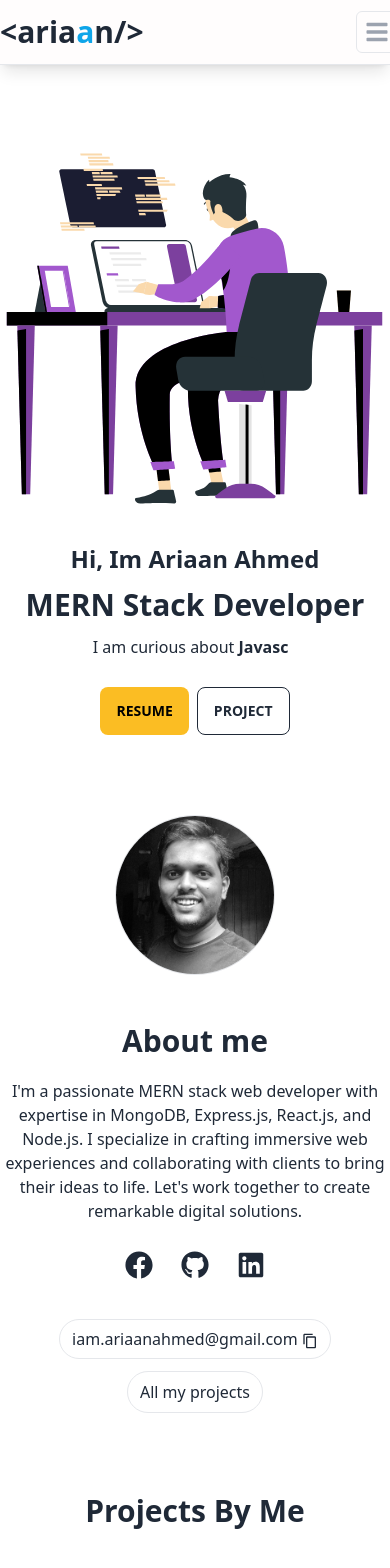
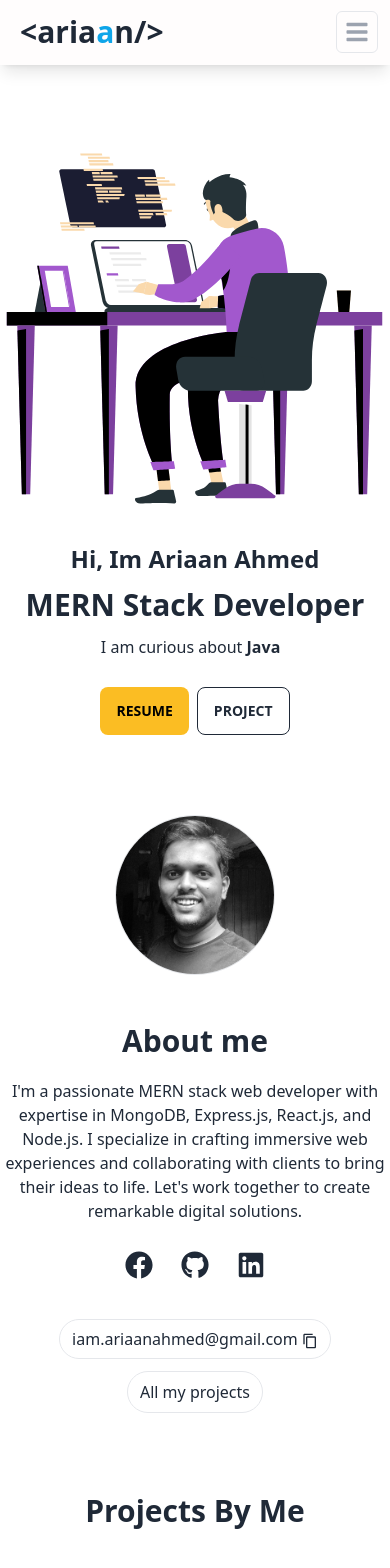
Before and after one commit to ariaanahmed/portfolio-website, a React (Vite) app: page / in a window 390 px wide. Shown: the top 1568 px of the page. Built offline with nearby package versions, Linux system fonts and the light colour scheme.

Commit message:
navbar moving problem is fixed

```diff
--- a/src/main.jsx
+++ b/src/main.jsx
@@ -10,7 +10,7 @@ import { router } from './Routes/Routes';
 
 ReactDOM.createRoot(document.getElementById('root')).render(
   <React.StrictMode>
-    <div className='max-w-screen-2xl mx-auto'>
+    <div className='max-w-screen-2xl mx-auto shadow-lg'>
       <RouterProvider router={router} />
     </div>
   </React.StrictMode>,
--- a/src/pages/About/About.jsx
+++ b/src/pages/About/About.jsx
@@ -4,8 +4,9 @@ import ariaan from '../../assets/projects/ariaan_ahmed.JPG'
 import { Link } from 'react-router-dom';
 import { toast } from 'react-toastify';
 
-import { useRef } from 'react';
+import { useEffect, useRef } from 'react';
 import copy from 'clipboard-copy';
+import Aos from 'aos';
 
 
 const About = () => {
@@ -29,8 +30,12 @@ const About = () => {
         });
     };
 
+    useEffect(() => {
+        Aos.init({ duration: 3000 })
+    }, [])
+
     return (
-        <div className='my-20'>
+        <div className='my-20' data-aos="fade-left">
             <div className='mx-auto text-center md:w-8/12'>
                 <img src={ariaan} className='w-40 mx-auto rounded-full border' alt="ariaan-img" />
                 <h1 className='text-center font-bold text-3xl px-3 mt-12 mb-5'>About me</h1>
@@ -46,8 +51,8 @@ const About = () => {
                         <FaLinkedin className='w-7 h-7' />
                     </Link>
                 </div>
-                <div className='mt-12 flex flex-col md:flex-row justify-center items-center gap-5' ref={copyRef}>
-                    <Link onClick={handleCopy}>
+                <div className='mt-12 flex flex-col md:flex-row justify-center items-center gap-5'>
+                    <Link ref={copyRef} onClick={handleCopy}>
                         <span onClick={notify} title='Click to copy' className='border py-2 px-3 rounded-full'>iam.ariaanahmed@gmail.com <MdContentCopy className='inline' /> </span>
                     </Link>
                     <Link to="/projects" className='border py-2 px-3 rounded-full'> All my projects</Link>
--- a/src/pages/Home/Banner/Banner.jsx
+++ b/src/pages/Home/Banner/Banner.jsx
@@ -15,7 +15,7 @@ const Banner = () => {
         <div className="mt-14">
             <div className="flex flex-col md:flex-row-reverse w-full items-center justify-around space-y-8">
                 <div data-aos="fade-left">
-                    <Lottie animationData={coding} loop={true} className="ml-auto w-full" /* style={{width: '31rem'}} */ ></Lottie>
+                    <Lottie animationData={coding} loop={true} className="ml-auto w-full" ></Lottie>
                 </div>
                 <div className="space-y-3" data-aos="fade-right">
                     <h1 className="text-center font-bold text-">
--- a/src/pages/Home/Home/Home.jsx
+++ b/src/pages/Home/Home/Home.jsx
@@ -5,7 +5,7 @@ import Banner from "../Banner/Banner";
 
 const Home = () => {
     return (
-        <div>
+        <div className="overflow-hidden">
             <Banner/>
             <About/>
             <Projects/>
--- a/src/pages/Projects/Projects.jsx
+++ b/src/pages/Projects/Projects.jsx
@@ -25,7 +25,7 @@ const Projects = () => {
                     <div className="card-body w-full">
                         <h2 className="card-title">The Car Store</h2>
                         <p><small className='font-medium'>Technology used</small></p>
-                        <ul className='flex flex-col lg:flex-row items-start md:items-start lg:items-start gap-3 text-xs font-medium'>
+                        <ul className='flex flex-col lg:flex-row items-start gap-3 text-xs font-medium'>
                             <li>React</li>
                             <li>Tailwind</li>
                             <li>MongoDB</li>
@@ -48,7 +48,7 @@ const Projects = () => {
                     <div className="card-body w-full">
                         <h2 className="card-title">The Sport Club</h2>
                         <p><small className='font-medium'>Technology used</small></p>
-                        <ul className='flex flex-col lg:flex-row items-start md:items-start lg:items-start gap-3 text-xs font-medium'>
+                        <ul className='flex flex-col lg:flex-row items-start gap-3 text-xs font-medium'>
                             <li>React</li>
                             <li>Tailwind</li>
                             <li>MongoDB</li>
@@ -71,7 +71,7 @@ const Projects = () => {
                     <div className="card-body w-full">
                         <h2 className="card-title">The Chef Hunt</h2>
                         <p><small className='font-medium'>Technology used</small></p>
-                        <ul className='flex flex-col lg:flex-row items-start md:items-start lg:items-start gap-3 text-xs font-medium'>
+                        <ul className='flex flex-col lg:flex-row items-start gap-3 text-xs font-medium'>
                             <li>React</li>
                             <li>Tailwind</li>
                             <li>MongoDB</li>
--- a/src/pages/Shared/Navbar/Navbar.jsx
+++ b/src/pages/Shared/Navbar/Navbar.jsx
@@ -1,6 +1,7 @@
 import { useEffect, useState } from 'react';
 import { FaBars, FaMoon, FaSun } from 'react-icons/fa';
 import { Link, NavLink } from 'react-router-dom';
+import resume from '../../../assets/resume/resume of  arian ahmed.pdf'
 
 const Navbar = () => {
     const [isMenuOpen, setMenuOpen] = useState(false);
@@ -34,14 +35,22 @@ const Navbar = () => {
 
             <NavLink to="/about" className={({ isActive }) => isActive ? 'bg-gray-700 text-white block px-3 py-2 rounded-md font-semibold capitalize' : 'fw-bold text-decoration-none font-semibold capitalize px-3 py-2'}>about</NavLink>
 
-            <Link to="/">
+            <a href={resume} download={resume}>
                 <button className="btn bg-warning btn-outline  border-0 text-black font-thin font-concertOne mt-3 mb-1 md:mb-0 md:mt-0">Hire me</button>
-            </Link>
+            </a>
+
+            <label className="swap swap-rotate">
+                <input type="checkbox" onChange={handleToggle} checked={theme === "light" ? false : true} />
+                {/* sun icon */}
+                <FaSun className="swap-on fill-current w-6 h-6 text-white" />
+                {/* moon icon */}
+                <FaMoon className="swap-off fill-current w-6 h-6" />
+            </label>
         </div>
     </>
 
     return (
-        <nav className=' bg-red-50 bg-opacity-20 backdrop-blur-sm border-b shadow-lg sticky top-0 z-10'>
+        <nav className=' bg-red-50 bg-opacity-20 backdrop-blur-sm shadow-lg sticky top-0 z-10 px-5' style={{borderBottom: '1px solid rgba(0,0,0,0.0)'}}>
             <div className="mx-auto text-center">
                 <div className="relative flex items-center justify-between h-16">
                     <div className="flex items-center justify-between w-full">
@@ -53,13 +62,7 @@ const Navbar = () => {
                         <div className="hidden md:block">
                             <div className="flex space-x-4 justify-center items-center">
                                 {navOptions}
-                                <label className="swap swap-rotate">
-                                    <input type="checkbox" onChange={handleToggle} checked={theme === "light" ? false : true} />
-                                    {/* sun icon */}
-                                    <FaSun className="swap-on fill-current w-6 h-6 text-white" />
-                                    {/* moon icon */}
-                                    <FaMoon className="swap-off fill-current w-6 h-6" />
-                                </label>
+
                             </div>
                         </div>
                     </div>
@@ -86,13 +89,6 @@ const Navbar = () => {
                 <div className="md:hidden" id="mobile-menu">
                     <div className="px-2 pt-2 pb-3 space-y-1 sm:px-3 ">
                         {navOptions}
-                        <label className="swap swap-rotate">
-                            <input type="checkbox" onChange={handleToggle} checked={theme === "light" ? false : true} />
-                            {/* sun icon */}
-                            <FaSun className="swap-on fill-current w-6 h-6 text-white ml-3 md:ml-0" />
-                            {/* moon icon */}
-                            <FaMoon className="swap-off fill-current w-6 h-6 ml-3 md:ml-0" />
-                        </label>
                     </div>
                 </div>
             )}
--- a/src/pages/Skills/Skills.css
+++ b/src/pages/Skills/Skills.css
@@ -54,6 +54,7 @@
   .experience-item {
     flex: 0 0 48%;
     max-width: 48%;
+    margin-top: 8px;
   }
 
   .experience-info {
--- a/src/pages/Skills/Skills.jsx
+++ b/src/pages/Skills/Skills.jsx
@@ -15,7 +15,7 @@ const Skills = () => {
                     <h2 className='capitalize text-center font-bold text-3xl mb-16'>Why choose me</h2>
                 </div>
 
-                <div className="experience-items flex items-center justify-center">
+                <div className="experience-items flex items-center justify-center mb-36">
 
                     <div className="experience-item">
                         <div className="experience-info">
```
